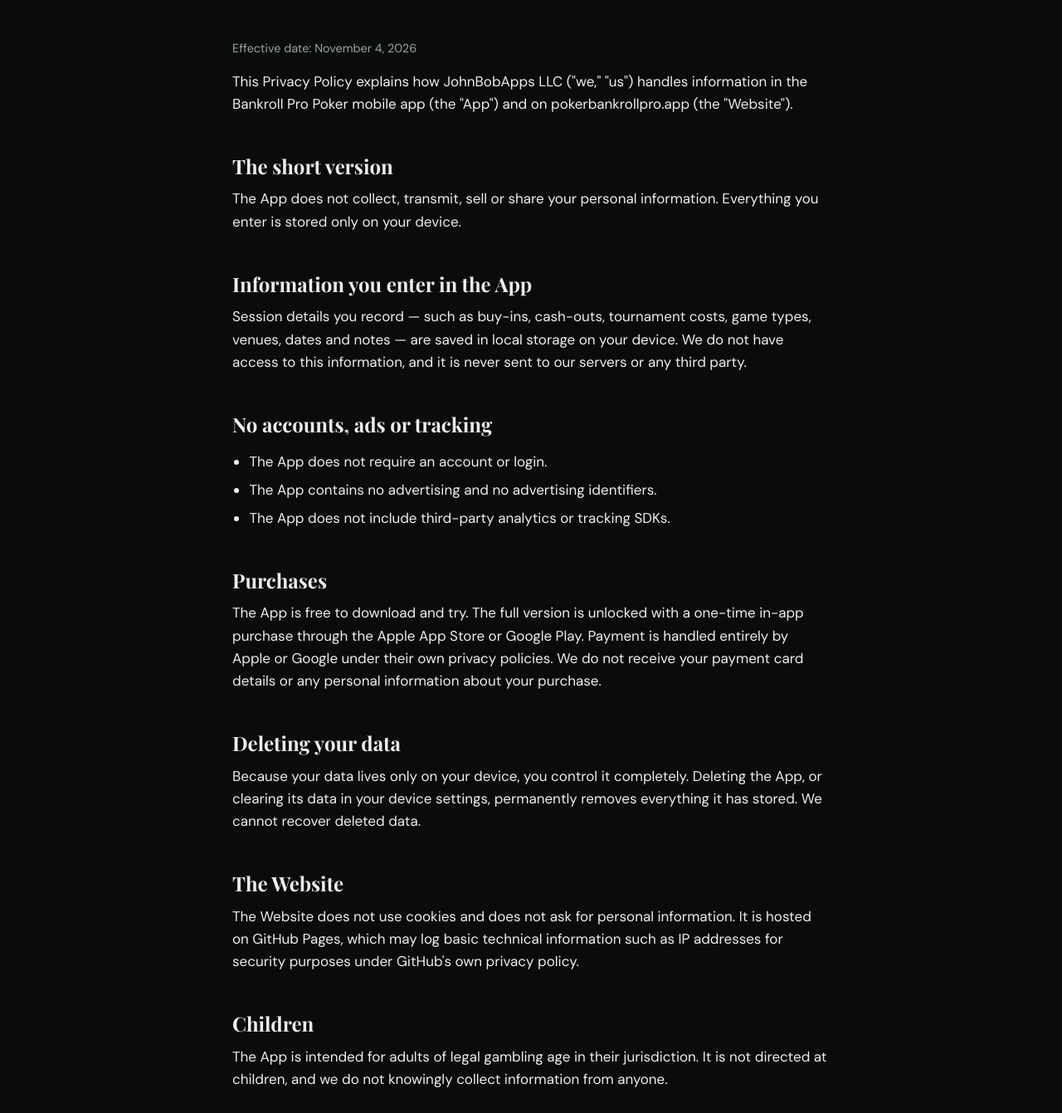
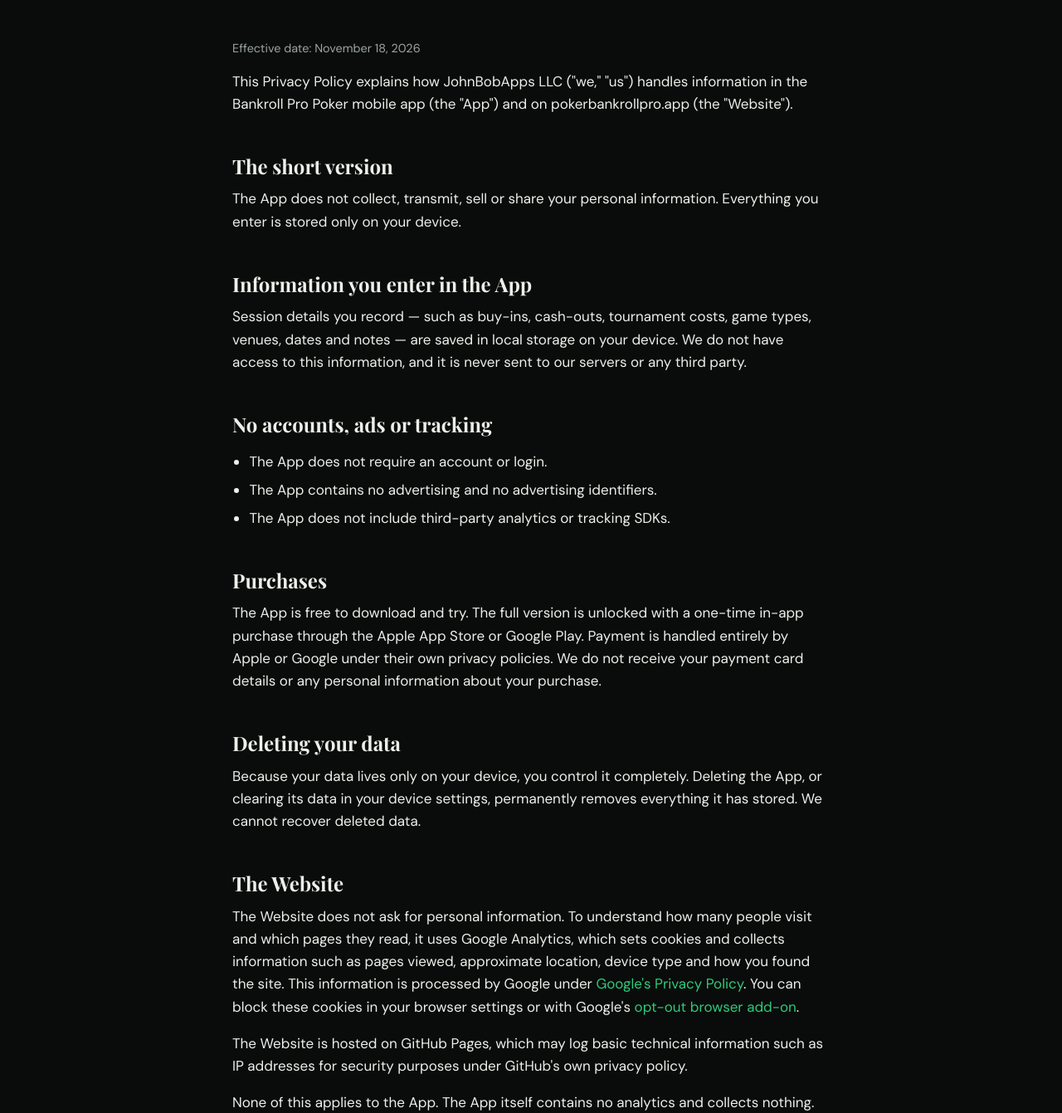
Before and after one commit to johnbobapps-rgb/pokerbankrollpro, a plain HTML site: page privacy.html in a window 1280 px wide. Shown: the part 259-1600 px from the top of the page at 83% size. Drawn offline with nearby package versions, Linux system fonts and the light colour scheme.

Commit message:
Add files via upload

```diff
--- a/privacy.html
+++ b/privacy.html
@@ -1,6 +1,13 @@
 <!doctype html>
 <html lang="en">
 <head>
+  <!-- Google tag -->
+  <script async src="https://www.googletagmanager.com/gtm.js?id=GTM-TBZGVMG2"></script>
+  <script>
+    window.dataLayer = window.dataLayer || [];
+    function gtag(){dataLayer.push(arguments);}
+    gtag('js', new Date());
+  </script>
   <meta charset="utf-8">
   <meta name="viewport" content="width=device-width, initial-scale=1">
   <title>Privacy Policy — Bankroll Pro Poker</title>
@@ -35,7 +42,7 @@
     </div>
 
     <div class="wrap prose">
-      <p class="updated">Effective date: November 4, 2026</p>
+      <p class="updated">Effective date: November 18, 2026</p>
 
       <p>This Privacy Policy explains how JohnBobApps LLC ("we," "us") handles information in the Bankroll Pro Poker mobile app (the "App") and on pokerbankrollpro.app (the "Website").</p>
 
@@ -59,7 +66,9 @@
       <p>Because your data lives only on your device, you control it completely. Deleting the App, or clearing its data in your device settings, permanently removes everything it has stored. We cannot recover deleted data.</p>
 
       <h2>The Website</h2>
-      <p>The Website does not use cookies and does not ask for personal information. It is hosted on GitHub Pages, which may log basic technical information such as IP addresses for security purposes under GitHub's own privacy policy.</p>
+      <p>The Website does not ask for personal information. To understand how many people visit and which pages they read, it uses Google Analytics, which sets cookies and collects information such as pages viewed, approximate location, device type and how you found the site. This information is processed by Google under <a href="https://policies.google.com/privacy">Google's Privacy Policy</a>. You can block these cookies in your browser settings or with Google's <a href="https://tools.google.com/dlpage/gaoptout">opt-out browser add-on</a>.</p>
+      <p>The Website is hosted on GitHub Pages, which may log basic technical information such as IP addresses for security purposes under GitHub's own privacy policy.</p>
+      <p>None of this applies to the App. The App itself contains no analytics and collects nothing.</p>
 
       <h2>Children</h2>
       <p>The App is intended for adults of legal gambling age in their jurisdiction. It is not directed at children, and we do not knowingly collect information from anyone.</p>
```
Also changed, not shown: 404.html (+7 -0 lines), about.html (+7 -0 lines), contact.html (+7 -0 lines), faq.html (+7 -0 lines), features.html (+7 -0 lines), index.html (+7 -0 lines), manual.html (+7 -0 lines).
